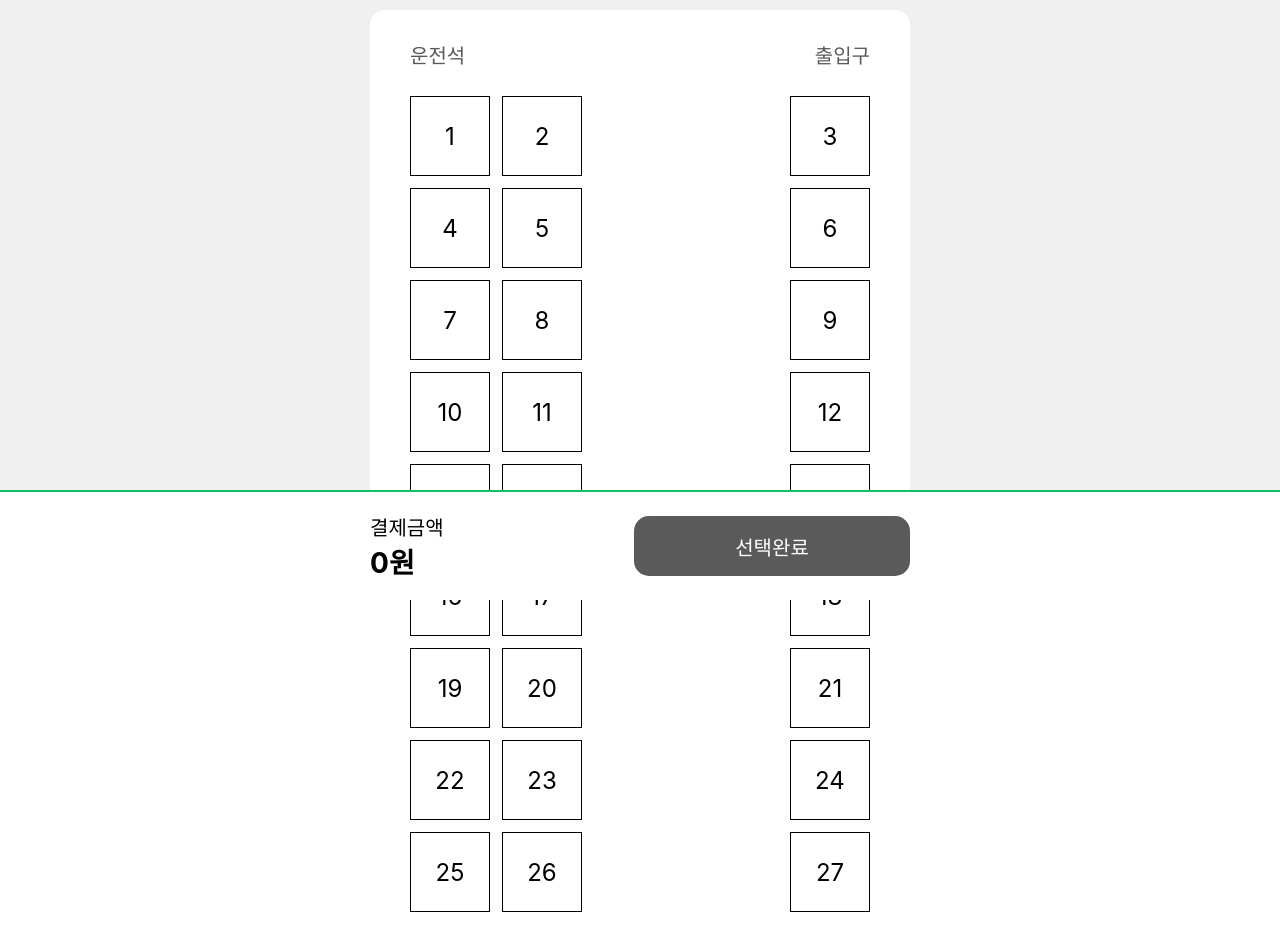
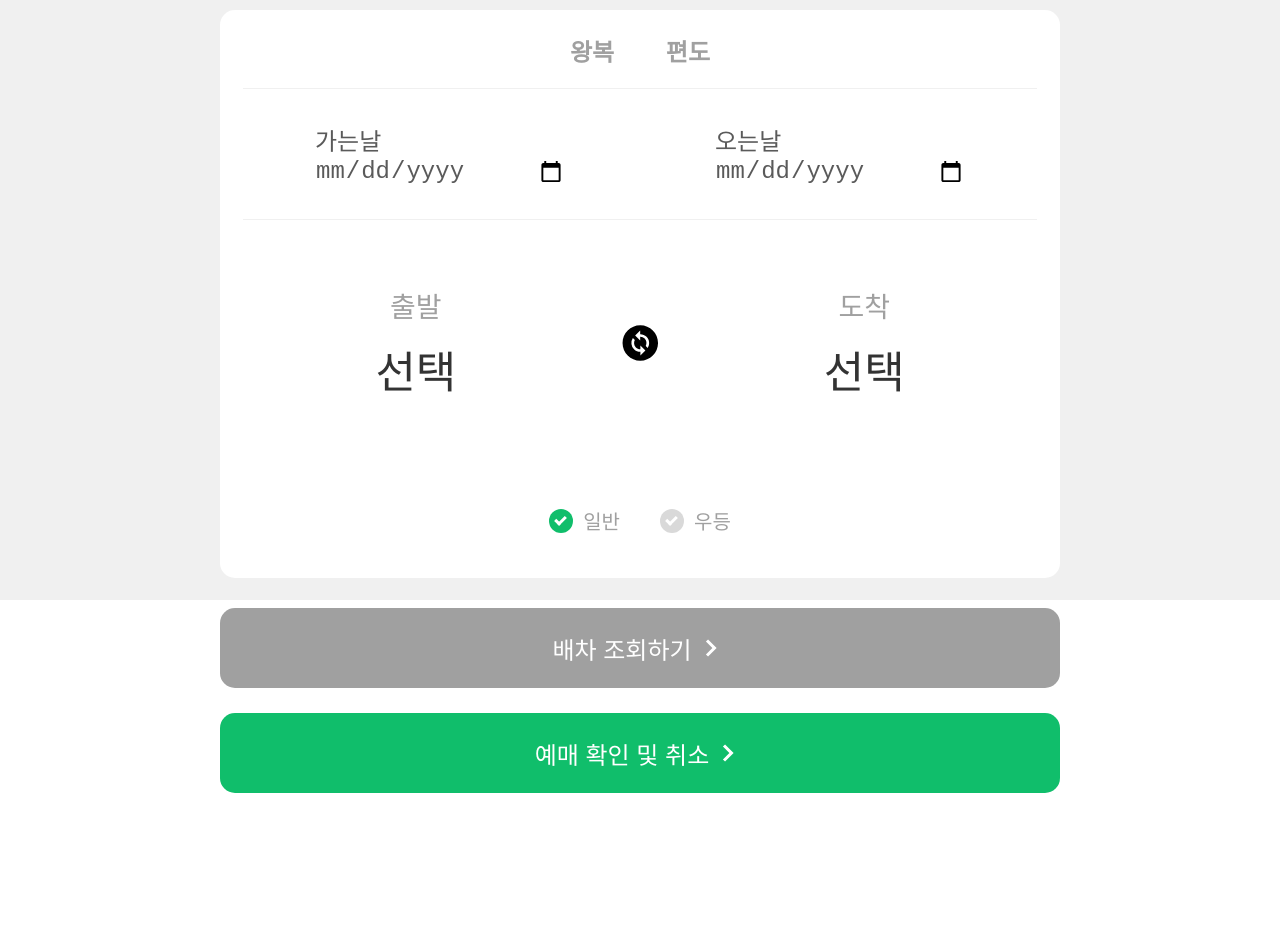
Before and after one commit to Anjiwoong/React-Bus-Reservation, a React (Create React App) app: page / in a window 1280 px wide. Shown: the part 200-1150 px from the top of the page. After the commit the page ends 993 px from the top, so only its background shows below. Built offline with nearby package versions, Linux system fonts and the light colour scheme.

Commit message:
터미널모달, 예매페이지 버튼 스타일작성 완료

```diff
--- a/public/index.html
+++ b/public/index.html
@@ -28,6 +28,8 @@
   </head>
   <body>
     <noscript>You need to enable JavaScript to run this app.</noscript>
+    <div id="backdrop-root"></div>
+    <div id="overlay-root"></div>
     <div id="root"></div>
     <!--
       This HTML file is a template.
--- a/src/App.js
+++ b/src/App.js
@@ -1,12 +1,12 @@
 import Header from './components/UI/Header';
-import Seat from './pages/Seat';
-
+// import Seat from './pages/Seat';
+import Home from './pages/Home';
 
 const App = () => {
   return (
     <>
       <Header />
-      <Seat />
+      <Home />
     </>
   );
 };
--- /dev/null
+++ b/src/components/UI/SearchModal.js
@@ -0,0 +1,125 @@
+import ReactDOM from 'react-dom';
+import styled from 'styled-components';
+import Input from './Input';
+import TerminalItem from '../home/TerminalItem';
+import { MdClose } from 'react-icons/md';
+
+const terminals = [
+  '서울경부',
+  '센트럴시티',
+  '동서울',
+  '광주',
+  '대전복합',
+  '서울남부',
+  '인천',
+  '천안고속',
+  '청주시외',
+  '동대구',
+  '성남종합',
+  '수원터미널',
+  '강릉시외',
+  '경주시외',
+  '고양종합',
+  '군산',
+  '춘천',
+  '부산',
+  '당진',
+  '안산',
+  '순천',
+  '이천',
+];
+
+const Backdrop = () => {
+  return <Dimmed />;
+};
+
+const ModalOverlay = () => {
+  return (
+    <Wrapper>
+      <MdClose />
+      <div>
+        <SearchInput type="search" placeholder="출발 터미널을 검색하세요." />
+      </div>
+      <ul>
+        {terminals.map((item, idx) => (
+          <TerminalItem key={idx} terminal={item} />
+        ))}
+      </ul>
+    </Wrapper>
+  );
+};
+
+const SearchModal = () => {
+  return (
+    <>
+      {ReactDOM.createPortal(
+        <Backdrop />,
+        document.getElementById('backdrop-root')
+      )}
+      {ReactDOM.createPortal(
+        <ModalOverlay />,
+        document.getElementById('overlay-root')
+      )}
+    </>
+  );
+};
+
+const Dimmed = styled.div`
+  position: fixed;
+  top: 0;
+  left: 0;
+  width: 100%;
+  height: 100vh;
+  z-index: 10;
+  background: rgba(0, 0, 0, 0.75);
+`;
+
+const Wrapper = styled.div`
+  width: 70%;
+  height: 500px;
+  position: fixed;
+  top: 30vh;
+  left: 50%;
+  transform: translateX(-50%);
+  background: ${({ theme }) => theme.color.white};
+  padding: 65px 30px 30px;
+  border-radius: 15px;
+  z-index: 100;
+  text-align: center;
+
+  svg {
+    font-size: ${({ theme }) => theme.size.medium1};
+    position: absolute;
+    top: 20px;
+    right: 20px;
+  }
+
+  ul {
+    width: 90%;
+    height: 320px;
+    margin: 0 auto;
+    overflow: scroll;
+  }
+
+  li {
+    height: 70px;
+    font-size: ${({ theme }) => theme.size.text};
+    color: ${({ theme }) => theme.color.gray1};
+    border-bottom: 1px solid ${({ theme }) => theme.color.gray3};
+    line-height: 70px;
+    cursor: pointer;
+
+    &:hover {
+      background: rgba(16, 190, 107, 0.1);
+    }
+  }
+`;
+
+const SearchInput = styled(Input)`
+  width: 90%;
+  border: 1px solid ${({ theme }) => theme.color.gray1};
+  border-radius: 3px;
+  height: 70px;
+`;
+
+export default SearchModal;
--- a/src/components/home/TerminalButtons.js
+++ b/src/components/home/TerminalButtons.js
@@ -28,7 +28,6 @@ const Wrapper = styled.div`
   align-items: center;
   gap: 30px;
   padding: 65px 0;
-  border-bottom: 1px solid ${({ theme }) => theme.color.bgColor};
 
   div {
     width: 45%;
--- /dev/null
+++ b/src/components/home/TerminalItem.js
@@ -0,0 +1,7 @@
+import React from 'react';
+
+const TerminalItem = props => {
+  return <li>{props.terminal}</li>;
+};
+
+export default TerminalItem;
--- a/src/pages/Home.js
+++ b/src/pages/Home.js
@@ -1,23 +1,74 @@
 import Card from '../components/UI/Card';
 import Heading from '../components/UI/Heading';
 import Layer from '../components/UI/Layer';
+import Button from '../components/UI/Button';
 import TicketButtons from '../components/home/TicketButtons';
 import TerminalButtons from '../components/home/TerminalButtons';
 import CheckButtons from '../components/home/CheckButtons';
 import DateSelectors from '../components/home/DateSelectors';
+import SearchModal from '../components/UI/SearchModal';
+import styled from 'styled-components';
+import { BiChevronRight } from 'react-icons/bi';
 
 const Home = () => {
   return (
     <Layer>
       <Heading>예매하기</Heading>
+      {/* <SearchModal /> */}
       <Card>
         <TicketButtons />
         <DateSelectors />
         <TerminalButtons />
         <CheckButtons />
       </Card>
+      <LookupButton>
+        <span>배차 조회하기</span>
+        <BiChevronRight />
+      </LookupButton>
+      <ConfirmButton>
+        <span>예매 확인 및 취소</span>
+        <BiChevronRight />
+      </ConfirmButton>
     </Layer>
   );
 };
 
+const LookupButton = styled(Button)`
+  display: flex;
+  justify-content: center;
+  align-items: center;
+  width: 90%;
+  max-width: 840px;
+  height: 80px;
+  margin: 0 auto;
+  margin-top: 30px;
+  border-radius: 15px;
+  background: ${({ theme }) => theme.color.gray2};
+  font-size: ${({ theme }) => theme.size.text};
+  color: ${({ theme }) => theme.color.white};
+
+  svg {
+    font-size: ${({ theme }) => theme.size.medium1};
+  }
+`;
+
+const ConfirmButton = styled(Button)`
+  display: flex;
+  justify-content: center;
+  align-items: center;
+  width: 90%;
+  max-width: 840px;
+  height: 80px;
+  margin: 0 auto;
+  margin-top: 25px;
+  border-radius: 15px;
+  background: ${({ theme }) => theme.color.primaryColor};
+  font-size: ${({ theme }) => theme.size.text};
+  color: ${({ theme }) => theme.color.white};
+
+  svg {
+    font-size: ${({ theme }) => theme.size.medium1};
+  }
+`;
+
 export default Home;
```
Also changed, not shown: src/pages/Terminal.js (deleted, +0 -7 lines).
